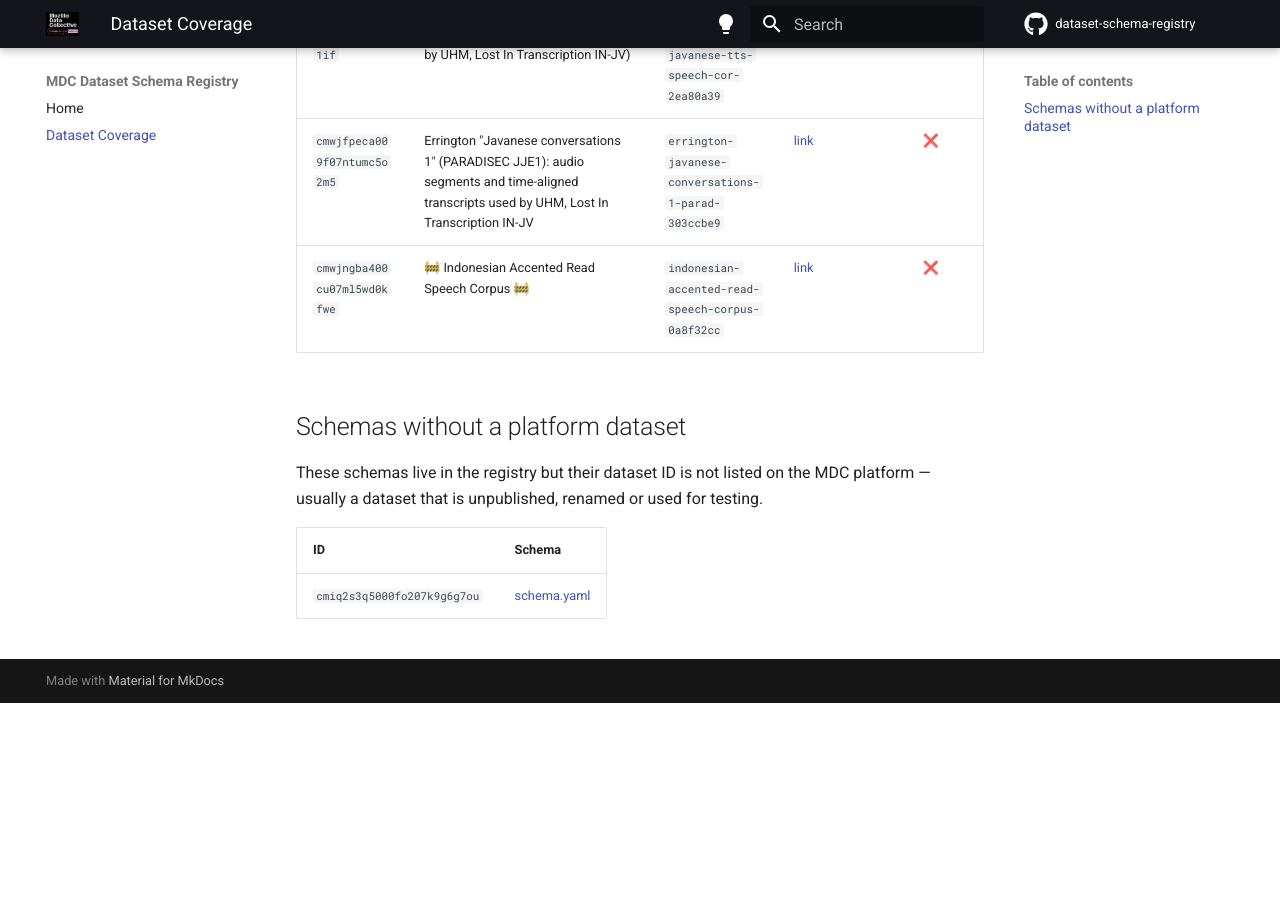
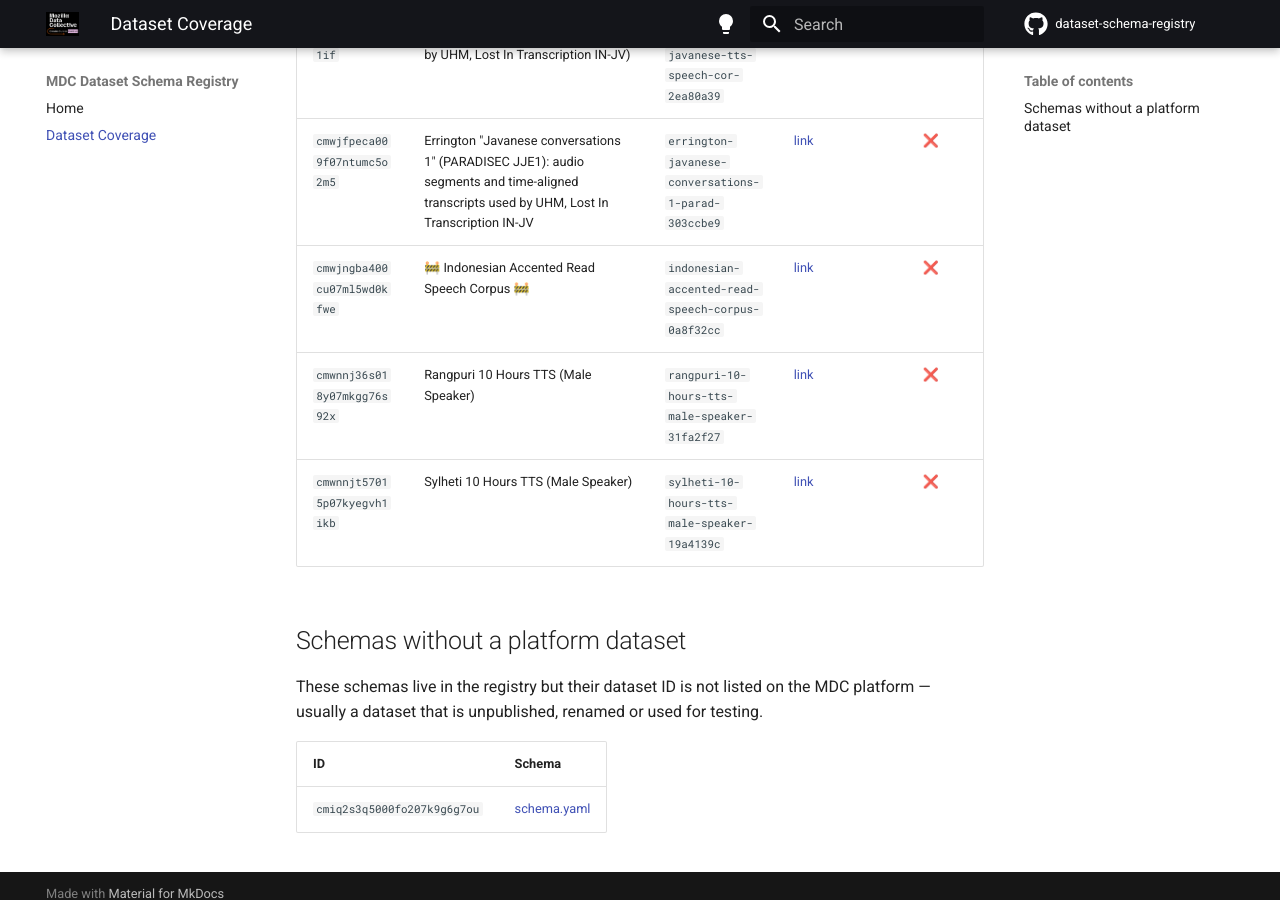
Before and after one commit to Mozilla-Data-Collective/dataset-schema-registry, an MkDocs documentation site: the page built from docs/dataset-coverage.md, in a window 1280 px wide and 900 px high, scrolled down 141869 px. Built offline with MkDocs 1.6.1 and Material for MkDocs 9.7.7, drawn with Linux system fonts in a browser that asks for light colours; comment, search, counter and statistics services are not loaded; before the commit the page ends 142572 px from its top, so only the background shows below that; part of the change alters nothing that is shown; some of the changed text lies outside the part shown.

Commit message:
chore: update registry index and dataset coverage [skip ci]

```diff
--- a/docs/dataset-coverage.md
+++ b/docs/dataset-coverage.md
@@ -12,10 +12,10 @@ data programmatically.
     `registry/<dataset_id>/schema.yaml` file.  See the
     [Home](index.md) for details.
 
-**Last updated:** 2026-11-19
-**Total datasets in sitemap:** 1245
+**Last updated:** 2026-11-20
+**Total datasets in sitemap:** 1247
 **Schemas registered:** 419 ✅
-**Schemas missing:** 826 ❌
+**Schemas missing:** 828 ❌
 
 | ID | Name | Slug | Dataset page | Schema registered |
 |----|------|------|-------------|:-----------------:|
@@ -1264,6 +1264,8 @@ data programmatically.
 | `cmwcnal1l003e07mhthshq1if` | OpenSLR 41 — Large Javanese TTS speech corpus (training subset used by UHM, Lost In Transcription IN-JV) | `openslr-41-large-javanese-tts-speech-cor-2ea80a39` | [link](https://mozilladatacollective.com/datasets/cmwcnal1l003e07mhthshq1if) | ❌ |
 | `cmwjfpeca009f07ntumc5o2m5` | Errington "Javanese conversations 1" (PARADISEC JJE1): audio segments and time-aligned transcripts used by UHM, Lost In Transcription IN-JV | `errington-javanese-conversations-1-parad-303ccbe9` | [link](https://mozilladatacollective.com/datasets/cmwjfpeca009f07ntumc5o2m5) | ❌ |
 | `cmwjngba400cu07ml5wd0kfwe` | 🚧 Indonesian Accented Read Speech Corpus 🚧 | `indonesian-accented-read-speech-corpus-0a8f32cc` | [link](https://mozilladatacollective.com/datasets/cmwjngba400cu07ml5wd0kfwe) | ❌ |
+| `cmwnnj36s018y07mkgg76s92x` | Rangpuri 10 Hours TTS (Male Speaker) | `rangpuri-10-hours-tts-male-speaker-31fa2f27` | [link](https://mozilladatacollective.com/datasets/cmwnnj36s018y07mkgg76s92x) | ❌ |
+| `cmwnnjt57015p07kyegvh1ikb` | Sylheti 10 Hours TTS (Male Speaker) | `sylheti-10-hours-tts-male-speaker-19a4139c` | [link](https://mozilladatacollective.com/datasets/cmwnnjt57015p07kyegvh1ikb) | ❌ |
 
 ## Schemas without a platform dataset
 
```
Also changed, not shown: 1 other file.
